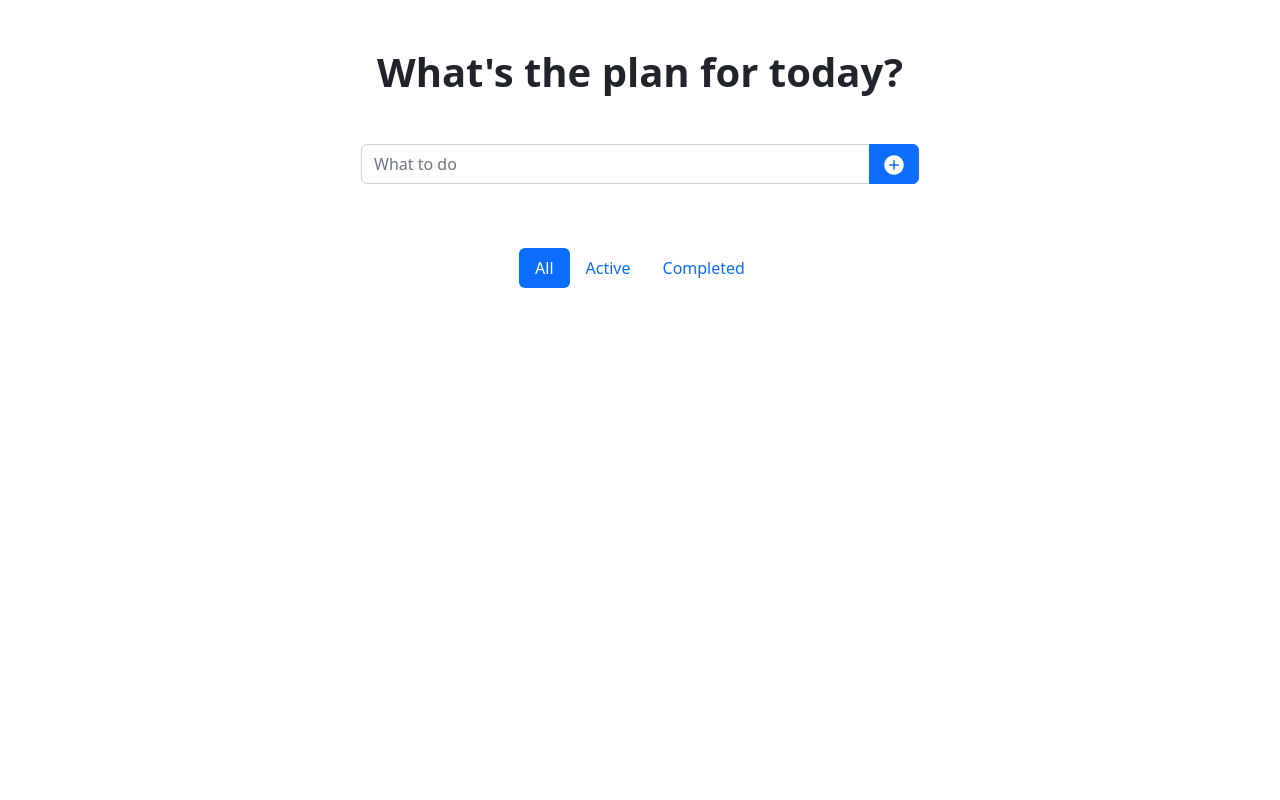
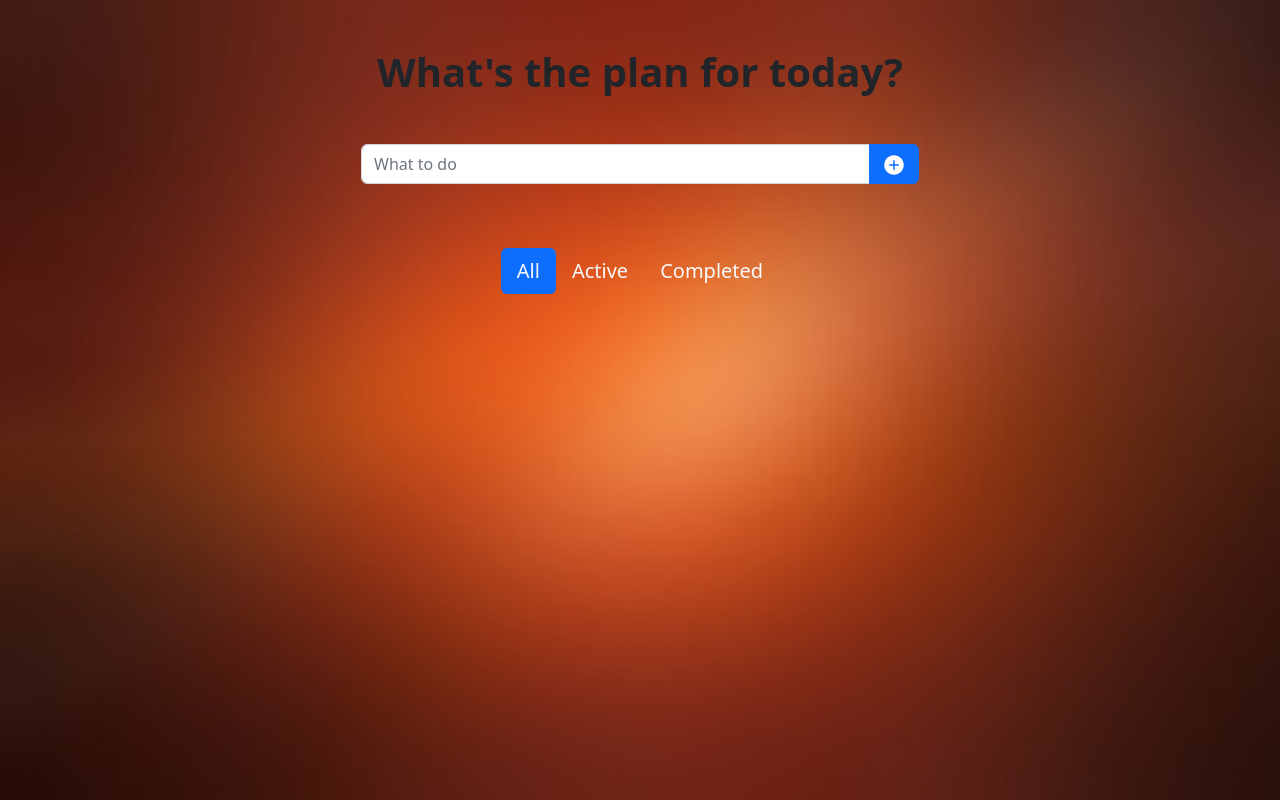
Before and after one commit to ibnucholdun/TPA-5-Todo-List-With-React-Redux, a React (Create React App) app: page / in a window 1280 px wide. Built offline with nearby package versions, Linux system fonts and the light colour scheme.

Commit message:
update styling

```diff
--- a/package.json
+++ b/package.json
@@ -14,6 +14,7 @@
     "react-router-dom": "^6.4.3",
     "react-scripts": "5.0.1",
     "redux": "^4.2.0",
+    "sweetalert2": "^11.6.8",
     "web-vitals": "^2.1.4"
   },
   "scripts": {
--- a/src/App.js
+++ b/src/App.js
@@ -2,16 +2,19 @@ import 'bootstrap/dist/css/bootstrap.min.css';
 import Nav from './Components/Nav/Nav';
 import AppRoute from './AppRoute';
 import FormInput from './Components/FormInput/FormInput';
+import Background from './Assets/Images/background.jpg'
 
 function App() {
   return (
-    <div className="App">
-      <div className="container">
-        <h1 className="text-center mt-5 fw-bold">What&apos;s the plan for today?</h1>
-        <FormInput />
-        <Nav />
-        <AppRoute />
-      </div>
+    <div className="App bg-dark">
+      <div style={{ backgroundImage: `url(${Background})`, backgroundSize: 'cover', height: '100vh' }} className='bg-opacity-50'>
+        <div className="container">
+          <h1 className="text-center fw-bold pt-5">What&apos;s the plan for today?</h1>
+          <FormInput />
+          <Nav />
+          <AppRoute />
+        </div>
+        </div>
     </div>
   );
 }
--- a/src/Components/FormInput/FormInput.jsx
+++ b/src/Components/FormInput/FormInput.jsx
@@ -2,6 +2,7 @@ import React, { useState } from 'react'
 import {useDispatch} from 'react-redux'
 import {addTodo} from '../../Redux/Actions/todoActions'
 import {IoIosAddCircle} from 'react-icons/io'
+import Swal from 'sweetalert2'
 
 const FormInput = () => {
     const [inputText, setInputText] = useState('');
@@ -10,7 +11,11 @@ const FormInput = () => {
     const handleSubmit = (e) => {
       e.preventDefault();
       if (inputText === "") {
-        alert("Input is Empty");
+        Swal.fire({
+          icon: 'error',
+          title: 'Oops...',
+          text: 'Please input your todo list!',
+        })
       } else {
         dispatch(addTodo({
           id: Math.floor(Math.random() * 1000),
--- a/src/Components/Nav/Nav.jsx
+++ b/src/Components/Nav/Nav.jsx
@@ -7,9 +7,9 @@ const Nav = () => {
         <div className="container">
             <header className="d-flex justify-content-center py-3">
             <ul className="nav nav-pills">
-                <li className="nav-item"><NavLink to="/" className="nav-link">All</NavLink></li>
-                <li className="nav-item"><NavLink to="/active" className="nav-link">Active</NavLink></li>
-                <li className="nav-item"><NavLink to="/completed" className="nav-link">Completed</NavLink></li>
+                <li className="nav-item"><NavLink to="/" className="nav-link fs-5 text-light">All</NavLink></li>
+                <li className="nav-item"><NavLink to="/active" className="nav-link fs-5 text-light">Active</NavLink></li>
+                <li className="nav-item"><NavLink to="/completed" className="nav-link fs-5 text-light">Completed</NavLink></li>
             </ul>
             </header>
         </div>
```
Also changed, not shown: src/Assets/Images/background.jpg (added), 1 other file (tests, documents, lock files or other folders).
